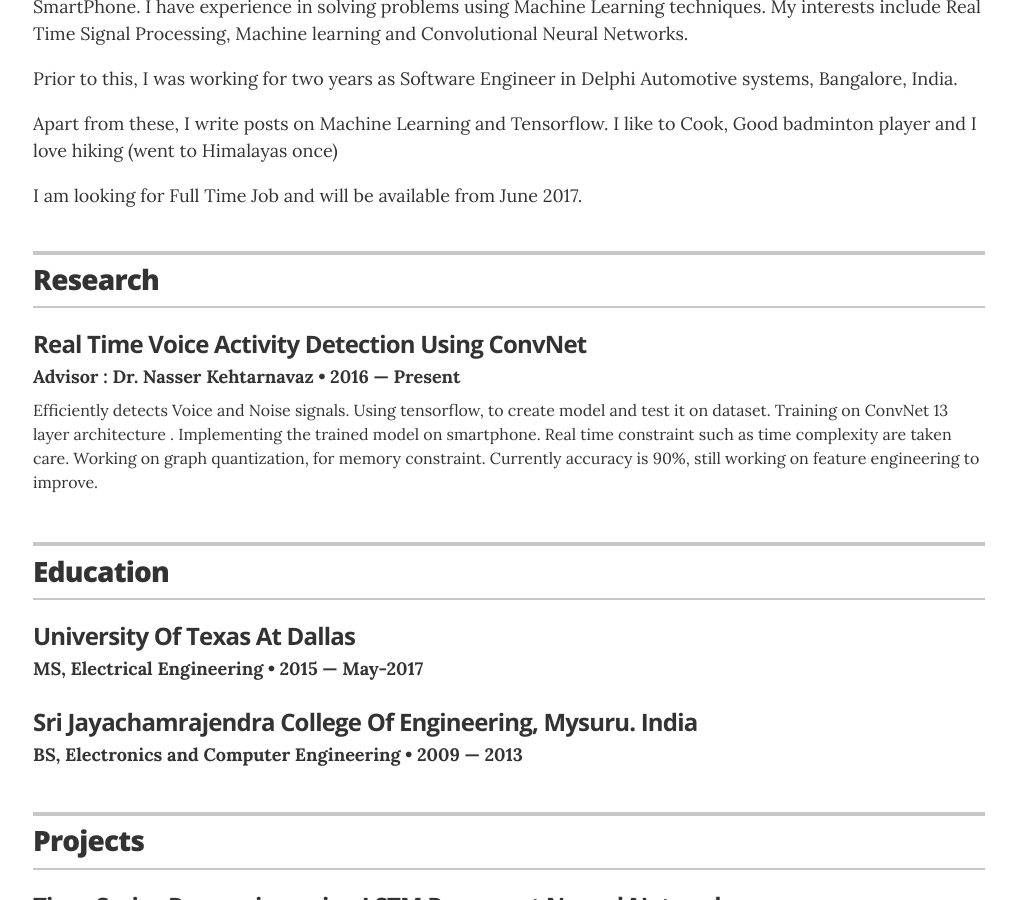
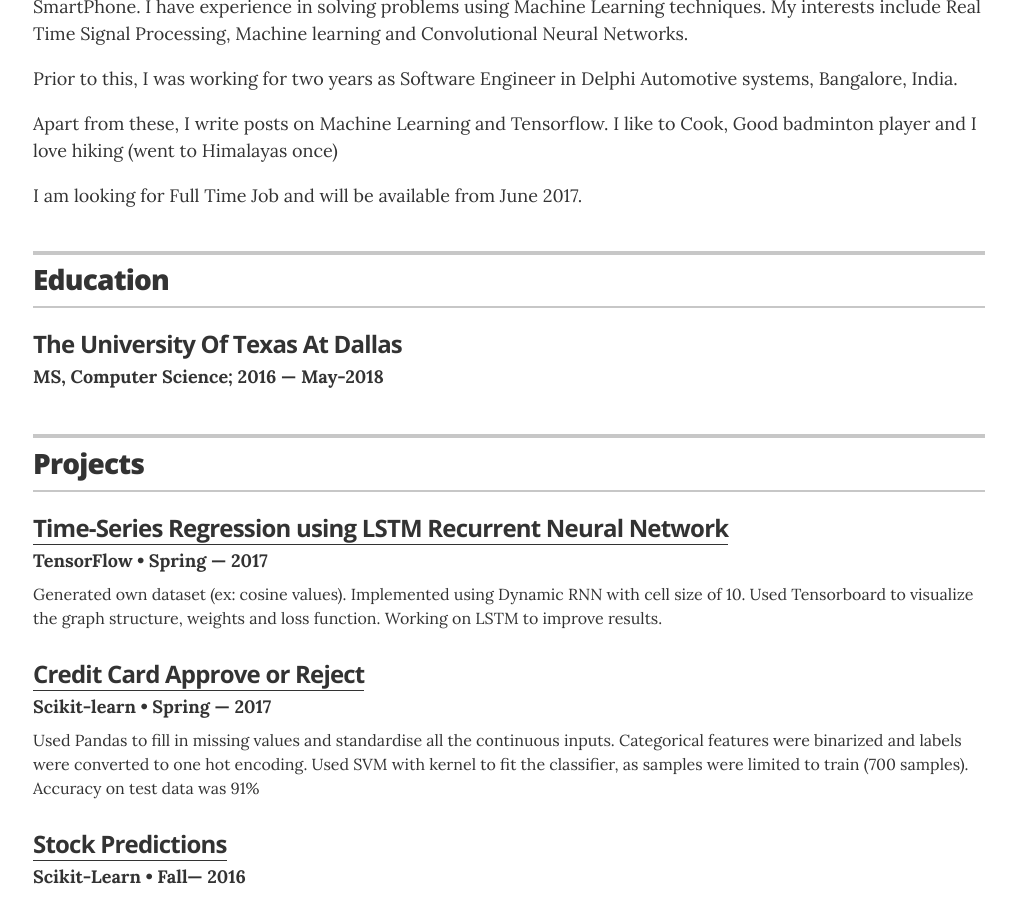
Before and after one commit to mohanakrishnavh/mohanakrishnavh.github.io, a Jekyll site: the page index.html, which Jekyll copies as it is, in a window 1280 px wide and 900 px high, scrolled down 387 px. Shown: the whole window, without its empty margins (131-1147 px from the left). Built offline with Jekyll 4.4.1, drawn with Linux system fonts in a browser that asks for light colours; some of the changed text lies outside the part shown.

Commit message:
Update index.html

```diff
--- a/index.html
+++ b/index.html
@@ -115,27 +115,6 @@
       </header>
 
 
-
-       <!-- begin Education -->
-      <section class="content-section">
-
-        <header class="section-header">
-          <h2>Research</h2>
-        </header>
-
-        <div class="resume-item" itemscope itemprop="alumniOf" itemtype="http://schema.org/CollegeOrUniversity">
-          <h3 class="resume-item-title" itemprop="name">Real Time Voice Activity Detection Using ConvNet</h3>
-          <h4 class="resume-item-details" itemprop="description">Advisor : Dr. Nasser Kehtarnavaz &bull; 2016 &mdash; Present</h4>
-          <p class="resume-item-copy">Efficiently detects Voice and Noise signals. Using tensorflow, to create model and test it on dataset. Training on ConvNet 13 layer architecture . Implementing the trained model on smartphone. Real time constraint such as
-		  time complexity are taken care. Working on graph quantization, for memory constraint. Currently accuracy is 90%, still working on feature engineering to improve.</p>
-        </div>
-
-      </section>
-      <!-- end Education -->
-
-
-
-
       <!-- begin Education -->
       <section class="content-section">
 
@@ -144,16 +123,11 @@
         </header>
 
         <div class="resume-item" itemscope itemprop="alumniOf" itemtype="http://schema.org/CollegeOrUniversity">
-          <h3 class="resume-item-title" itemprop="name">University Of Texas At Dallas</h3>
-          <h4 class="resume-item-details" itemprop="description">MS, Electrical Engineering &bull; 2015 &mdash; May-2017</h4>
+          <h3 class="resume-item-title" itemprop="name">The University Of Texas At Dallas</h3>
+          <h4 class="resume-item-details" itemprop="description">MS, Computer Science; 2016 &mdash; May-2018</h4>
           <!--p class="resume-item-copy">If you had any meaningful roles at college, feel free to write about them here. Okay</p-->
         </div>
 
-		<div class="resume-item" itemscope itemprop="alumniOf" itemtype="http://schema.org/CollegeOrUniversity">
-          <h3 class="resume-item-title" itemprop="name">Sri Jayachamrajendra College Of Engineering, Mysuru. India</h3>
-          <h4 class="resume-item-details" itemprop="description">BS, Electronics and Computer Engineering &bull; 2009 &mdash; 2013</h4>
-          <!--p class="resume-item-copy">If you had any meaningful roles at college, feel free to write about them here. Okay</p-->
-        </div>
 
       </section>
       <!-- end Education -->
@@ -296,7 +270,7 @@
 
         <div class="resume-item">
           <h4 class="resume-item-details">Libraries and Tools</h4>
-          <p class="resume-item-copy">Numpy, SciPy, Matplotlib, Scikit-Learn, Pandas , Anaconda (Spyder), MongodB, Android Studio, MySQL, SQL Server </p>
+          <p class="resume-item-copy">Anaconda (Spyder), Pandas, Numpy, Android Studio, MySQL, SQL Server Scikit-Learn , MongodB </p>
         </div>
 
       </section>
@@ -358,27 +332,6 @@
       <!-- end Associations -->
 
 
-      <!--
-      <!-- begin Links -->
-      <section class="content-section">
-
-        <header class="section-header">
-          <h2>Blog posts</h2>
-        </header>
-
-        <div class="resume-item">
-          <ul class="resume-item-list">
-            <li><a href="http://www.linkedin.com/pulse/spotlight-various-tools-machine-learning-srinivas-kulkarni?trk=v-feed&lipi=urn%3Ali%3Apage%3Ad_flagship3_feed%3BUoVLn72Is5cnHFAKnrWIhg%3D%3D">Spotlight on various tools for machine learning</a></li>
-            <li><a href="https://www.linkedin.com/pulse/tips-tricks-building-cnn-srinivas-kulkarni">Tips and Tricks For Building ConvNet</a></li>
-			<li><a href="https://www.linkedin.com/pulse/support-vector-machine-srinivas-kulkarni">Support Vector Machine</a></li>
-
-          </ul>
-        </div>
-
-      </section>
-      <!-- end Links -->
-      -->
-
 
       <!-- begin Print Social Links -->
       <section class="content-section print-only">
```
